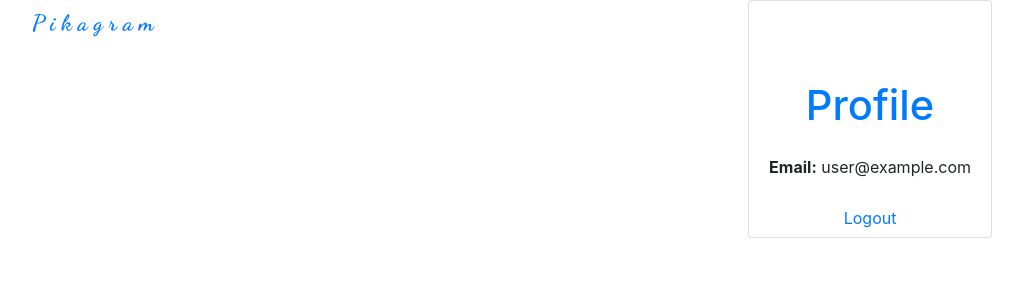
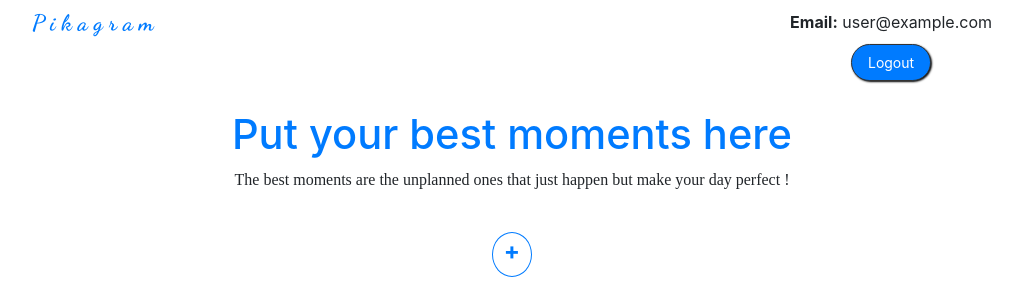
Before and after one commit to abhimishra01/pikagram, a React (Create React App) app: page /dashboard in a window 1280 px wide. Shown: the top 288 px of the page, without its empty margins (128-1151 px from the left). Built offline with nearby package versions, Linux system fonts and the light colour scheme; no server answers; the database is empty; sample sign-in values are in the browser's storage.

Commit message:
logout btn fixes

```diff
--- a/src/comps/logoutBtn.js
+++ b/src/comps/logoutBtn.js
@@ -1,5 +1,5 @@
 import React, {useState} from 'react';
-import {Card, Button} from "react-bootstrap";
+import {Button} from "react-bootstrap";
 import {useAuth} from '../context/AuthContext';
 import {useHistory}  from 'react-router-dom';
 const LogoutBtn = () => {
@@ -17,17 +17,14 @@ const LogoutBtn = () => {
         }
     }
     return (
-        <Card>
-            <Card.Body>
-                <h2 className="text-center mb-4">
-                    Profile
-                </h2>
-                <strong>Email:</strong> {currentUser.email}
-            </Card.Body>
-            <div className="w-100 text-center m1-2">
-                <Button variant="link" onClick={handleLogout}>Logout</Button>
-            </div>
-        </Card>
+        <div className="profile">
+          <div className="user">
+          <strong>Email:</strong> {currentUser.email}
+          </div>
+               <div className="text-center logoutbtn">
+               <Button variant="link" onClick={handleLogout}>Logout</Button>
+           </div>
+         </div>
      );
 }
 
```
